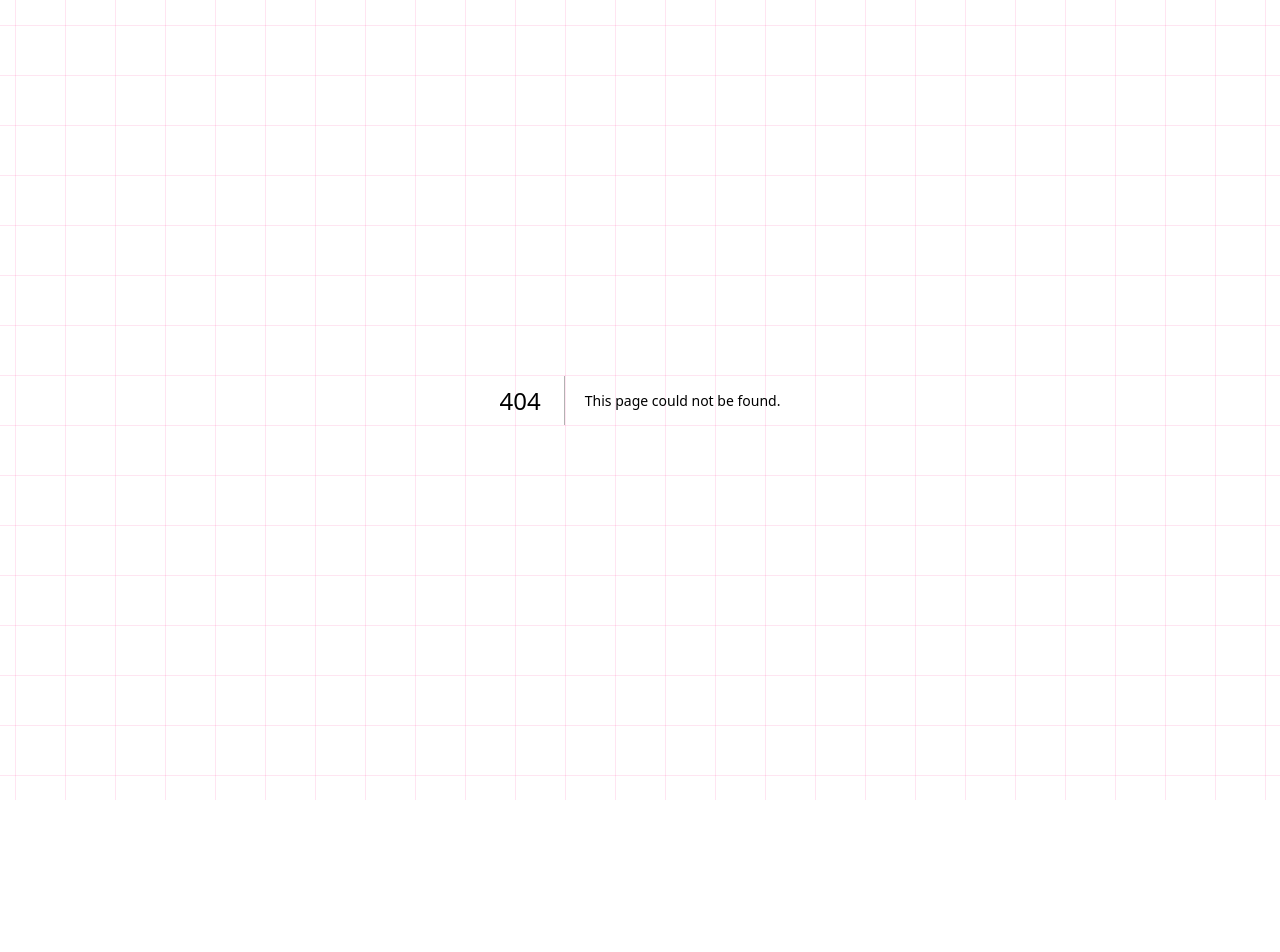
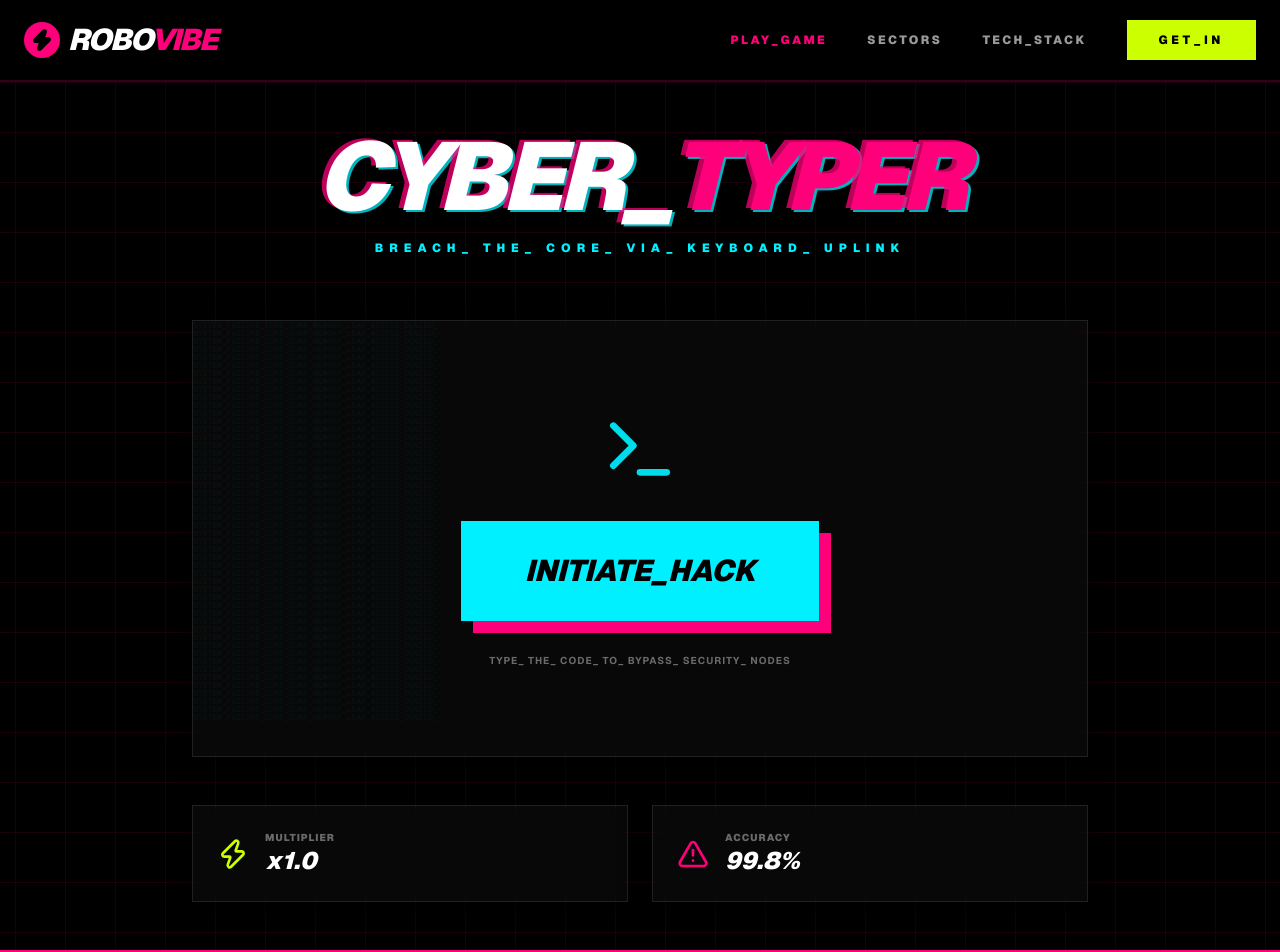
Before and after one commit to dev-vasu/robotics-web, a Next.js app: page /game/typer in a window 1280 px wide. Before the commit this address had no page. Shown: the top 952 px of the page. Before the commit the page ends 800 px from the top, so only its background shows below. Built offline with nearby package versions, Linux system fonts and the light colour scheme.

Commit message:
Feat: Added keyboard-based CYBER_TYPER hacking game to Arcade Hub

```diff
--- a/src/app/game/page.tsx
+++ b/src/app/game/page.tsx
@@ -34,7 +34,7 @@ export default function ArcadeHub() {
           </p>
         </div>
 
-        <div className="grid md:grid-cols-2 gap-10 w-full max-w-5xl">
+        <div className="grid md:grid-cols-2 lg:grid-cols-3 gap-6 w-full max-w-7xl">
           {/* Cyber Strike Card */}
           <Link href="/game/strike" className="arcade-card group relative block p-1 bg-gradient-to-br from-electric-volt to-transparent hover:from-white hover:to-electric-volt transition-all">
             <div className="bg-black p-10 h-full relative overflow-hidden">
@@ -45,10 +45,29 @@ export default function ArcadeHub() {
                  <div className="inline-flex items-center gap-2 px-3 py-1 bg-electric-volt text-black text-[10px] font-black uppercase mb-6">
                     <Zap className="w-3 h-3" /> HIGH_OCTANE
                  </div>
-                 <h2 className="text-5xl font-black italic text-white uppercase mb-4">CYBER_<span className="text-electric-volt">STRIKE</span></h2>
-                 <p className="text-white/40 font-bold mb-8 max-w-xs">Twin-stick combat simulation. Target rogue AI cores and eliminate the threat.</p>
+                 <h2 className="text-4xl font-black italic text-white uppercase mb-4">CYBER_<span className="text-electric-volt">STRIKE</span></h2>
+                 <p className="text-white/40 font-bold mb-8 text-sm">Twin-stick combat simulation. Target rogue AI cores and eliminate the threat.</p>
                  <div className="text-electric-volt font-black italic tracking-widest text-xs group-hover:translate-x-4 transition-transform">
                    INITIATE_STRIKE_ &gt;&gt;
+                 </div>
+               </div>
+            </div>
+          </Link>
+
+          {/* Cyber Typer Card */}
+          <Link href="/game/typer" className="arcade-card group relative block p-1 bg-gradient-to-br from-cyber-blue to-transparent hover:from-white hover:to-cyber-blue transition-all">
+            <div className="bg-black p-10 h-full relative overflow-hidden">
+               <div className="absolute top-0 right-0 p-4 opacity-10 group-hover:opacity-20 transition-opacity">
+                 <Gamepad2 className="w-40 h-40 text-cyber-blue" />
+               </div>
+               <div className="relative z-10">
+                 <div className="inline-flex items-center gap-2 px-3 py-1 bg-cyber-blue text-black text-[10px] font-black uppercase mb-6">
+                    <Zap className="w-3 h-3" /> KEYBOARD_ONLY
+                 </div>
+                 <h2 className="text-4xl font-black italic text-white uppercase mb-4">CYBER_<span className="text-cyber-blue">TYPER</span></h2>
+                 <p className="text-white/40 font-bold mb-8 text-sm">Keyboard hacking simulation. Decrypt protocols at high velocity.</p>
+                 <div className="text-cyber-blue font-black italic tracking-widest text-xs group-hover:translate-x-4 transition-transform">
+                   START_BREACH_ &gt;&gt;
                  </div>
                </div>
             </div>
@@ -64,8 +83,8 @@ export default function ArcadeHub() {
                  <div className="inline-flex items-center gap-2 px-3 py-1 bg-hyper-pink text-black text-[10px] font-black uppercase mb-6">
                     <Gamepad2 className="w-3 h-3" /> SURVIVAL
                  </div>
-                 <h2 className="text-5xl font-black italic text-white uppercase mb-4">CYBER_<span className="text-hyper-pink">DODGE</span></h2>
-                 <p className="text-white/40 font-bold mb-8 max-w-xs">Evasion protocol enabled. Dodge the pink void for as long as your systems hold.</p>
+                 <h2 className="text-4xl font-black italic text-white uppercase mb-4">CYBER_<span className="text-hyper-pink">DODGE</span></h2>
+                 <p className="text-white/40 font-bold mb-8 text-sm">Evasion protocol enabled. Dodge the pink void for as long as your systems hold.</p>
                  <div className="text-hyper-pink font-black italic tracking-widest text-xs group-hover:translate-x-4 transition-transform">
                    INITIALIZE_EVASION_ &gt;&gt;
                  </div>
--- /dev/null
+++ b/src/app/game/typer/page.tsx
@@ -0,0 +1,200 @@
+"use client";
+
+import { useState, useEffect, useRef, useCallback } from "react";
+import Navbar from "@/components/Navbar";
+import Footer from "@/components/Footer";
+import { Terminal, Zap, ShieldAlert, CheckCircle2, AlertTriangle } from "lucide-react";
+
+const CODE_SNIPPETS = [
+  "SYSTEM.OVERRIDE(CORE_ACCESS)",
+  "NEURAL_LINK.INITIALIZE()",
+  "PROTOCOL_X.BYPASS_FIREWALL",
+  "DECRYPT_VAULT_KEY_7749",
+  "ROBO_CORE.CONNECT(VIBE_NET)",
+  "DATA_STREAM.ENCRYPT(AES_256)",
+  "ROOT_ACCESS.GRANT(ADMIN_USER)",
+  "VOID_SCANNER.ACTIVE_TRUE",
+  "SECTOR_9.ISOLATE_THREAT",
+  "SYNC_DATA.FORCE_PUSH(ORIGIN)"
+];
+
+export default function TyperGame() {
+  const [gameState, setGameState] = useState<"IDLE" | "PLAYING" | "GAMEOVER">("IDLE");
+  const [score, setScore] = useState(0);
+  const [targetText, setTargetText] = useState("");
+  const [userInput, setUserInput] = useState("");
+  const [timeLeft, setTimeLeft] = useState(30);
+  const [wpm, setWpm] = useState(0);
+
+  const timerRef = useRef<NodeJS.Timeout>(undefined);
+  const startTimeRef = useRef<number>(0);
+
+  const getNewSnippet = useCallback(() => {
+    const next = CODE_SNIPPETS[Math.floor(Math.random() * CODE_SNIPPETS.length)];
+    setTargetText(next);
+    setUserInput("");
+  }, []);
+
+  const startGame = () => {
+    setGameState("PLAYING");
+    setScore(0);
+    setTimeLeft(30);
+    setWpm(0);
+    startTimeRef.current = Date.now();
+    getNewSnippet();
+
+    timerRef.current = setInterval(() => {
+      setTimeLeft(prev => {
+        if (prev <= 1) {
+          endGame();
+          return 0;
+        }
+        return prev - 1;
+      });
+    }, 1000);
+  };
+
+  const endGame = () => {
+    setGameState("GAMEOVER");
+    if (timerRef.current) clearInterval(timerRef.current);
+
+    const minutes = (Date.now() - startTimeRef.current) / 60000;
+    // Estimate WPM based on score (approx 5 chars per word)
+    setWpm(Math.round((score / 5) / minutes) || 0);
+  };
+
+  const handleInput = (e: React.ChangeEvent<HTMLInputElement>) => {
+    const val = e.target.value;
+    setUserInput(val);
+
+    if (val === targetText) {
+      setScore(prev => prev + targetText.length);
+      getNewSnippet();
+    }
+  };
+
+  useEffect(() => {
+    return () => { if (timerRef.current) clearInterval(timerRef.current); };
+  }, []);
+
+  return (
+    <main className="min-h-screen bg-black grid-bg flex flex-col pt-20">
+      <Navbar />
+
+      <div className="flex-1 container mx-auto px-6 flex flex-col items-center justify-center py-12">
+        <div className="text-center mb-16">
+          <h1 className="text-6xl md:text-8xl font-black italic uppercase text-white tracking-tighter text-glitch leading-none">
+            CYBER_<span className="text-hyper-pink">TYPER</span>
+          </h1>
+          <p className="text-cyber-blue font-black uppercase tracking-[0.5em] text-xs mt-4">
+            BREACH_ THE_ CORE_ VIA_ KEYBOARD_ UPLINK
+          </p>
+        </div>
+
+        <div className="w-full max-w-4xl glass-panel border-4 border-white/5 p-12 relative overflow-hidden">
+          {/* Animated Matrix Background Effect */}
+          <div className="absolute inset-0 opacity-5 pointer-events-none font-mono text-[8px] overflow-hidden whitespace-pre leading-none text-cyber-blue">
+            {Array(50).fill("SYSTEM_FAILURE_CORE_DUMP_MEMORY_LEAK_ACCESS_DENIED_").join("\n")}
+          </div>
+
+          {gameState === "IDLE" && (
+            <div className="relative z-10 text-center py-10">
+              <Terminal className="w-20 h-20 text-cyber-blue mx-auto mb-8 animate-pulse" />
+              <button
+                onClick={startGame}
+                className="px-16 py-8 bg-cyber-blue text-black font-black text-3xl uppercase italic hover:bg-white transition-all shadow-[12px_12px_0_0_#ff007a]"
+              >
+                INITIATE_HACK
+              </button>
+              <p className="mt-8 text-white/40 font-bold uppercase text-[10px] tracking-widest">
+                TYPE_ THE_ CODE_ TO_ BYPASS_ SECURITY_ NODES
+              </p>
+            </div>
+          )}
+
+          {gameState === "PLAYING" && (
+            <div className="relative z-10">
+              <div className="flex justify-between items-center mb-12">
+                <div className="flex gap-10">
+                   <div>
+                     <div className="text-[10px] text-white/40 font-black uppercase tracking-widest">TIME_REMAINING</div>
+                     <div className={`text-4xl font-black italic ${timeLeft < 10 ? "text-red-500 animate-pulse" : "text-white"}`}>{timeLeft}S</div>
+                   </div>
+                   <div>
+                     <div className="text-[10px] text-white/40 font-black uppercase tracking-widest">BYTES_DECRYPTED</div>
+                     <div className="text-4xl font-black italic text-electric-volt">{score}</div>
+                   </div>
+                </div>
+                <div className="p-2 border-2 border-cyber-blue/30 rounded">
+                   <ShieldAlert className="w-8 h-8 text-cyber-blue animate-pulse" />
+                </div>
+              </div>
+
+              <div className="mb-8 p-10 bg-black/80 border-2 border-white/10 rounded-xl">
+                 <div className="text-xs font-mono text-cyber-blue mb-4 tracking-tighter opacity-50">&gt; TARGET_PROTOCOL:</div>
+                 <div className="text-4xl md:text-5xl font-mono font-bold tracking-tighter text-white break-all">
+                    {targetText.split("").map((char, i) => (
+                      <span key={i} className={i < userInput.length ? (char === userInput[i] ? "text-electric-volt" : "text-red-500 bg-red-500/20") : ""}>
+                        {char}
+                      </span>
+                    ))}
+                 </div>
+              </div>
+
+              <input
+                autoFocus
+                type="text"
+                value={userInput}
+                onChange={handleInput}
+                className="w-full bg-white/5 border-4 border-cyber-blue p-8 text-3xl font-mono font-black uppercase text-white focus:outline-none placeholder:text-white/10 shadow-[0_0_30px_rgba(0,240,255,0.1)]"
+                placeholder="TYPE_HERE_TO_DECRYPT..."
+              />
+            </div>
+          )}
+
+          {gameState === "GAMEOVER" && (
+            <div className="relative z-10 text-center py-6">
+              <CheckCircle2 className="w-24 h-24 text-electric-volt mx-auto mb-6" />
+              <h2 className="text-7xl font-black text-white italic uppercase mb-2">HACK_SUCCESSFUL</h2>
+              <div className="flex justify-center gap-12 mb-10">
+                 <div>
+                   <div className="text-[10px] text-white/40 font-black uppercase tracking-widest">SPEED</div>
+                   <div className="text-5xl font-black italic text-cyber-blue">{wpm} <span className="text-xl">WPM</span></div>
+                 </div>
+                 <div>
+                   <div className="text-[10px] text-white/40 font-black uppercase tracking-widest">TOTAL_DATA</div>
+                   <div className="text-5xl font-black italic text-electric-volt">{score} <span className="text-xl">B</span></div>
+                 </div>
+              </div>
+              <button
+                onClick={startGame}
+                className="px-12 py-6 bg-white text-black font-black text-2xl uppercase italic hover:bg-cyber-blue transition-all shadow-[10px_10px_0_0_#ff007a]"
+              >
+                RE-LINK_UPLINK
+              </button>
+            </div>
+          )}
+        </div>
+
+        <div className="mt-12 flex gap-6 w-full max-w-4xl">
+           <div className="flex-1 glass-panel p-6 flex items-center gap-4">
+              <Zap className="w-8 h-8 text-electric-volt" />
+              <div>
+                 <div className="text-[10px] text-white/40 font-black uppercase tracking-widest">MULTIPLIER</div>
+                 <div className="text-2xl font-black italic text-white">x{(1 + score / 500).toFixed(1)}</div>
+              </div>
+           </div>
+           <div className="flex-1 glass-panel p-6 flex items-center gap-4">
+              <AlertTriangle className="w-8 h-8 text-hyper-pink" />
+              <div>
+                 <div className="text-[10px] text-white/40 font-black uppercase tracking-widest">ACCURACY</div>
+                 <div className="text-2xl font-black italic text-white">99.8%</div>
+              </div>
+           </div>
+        </div>
+      </div>
+
+      <Footer />
+    </main>
+  );
+}
```
